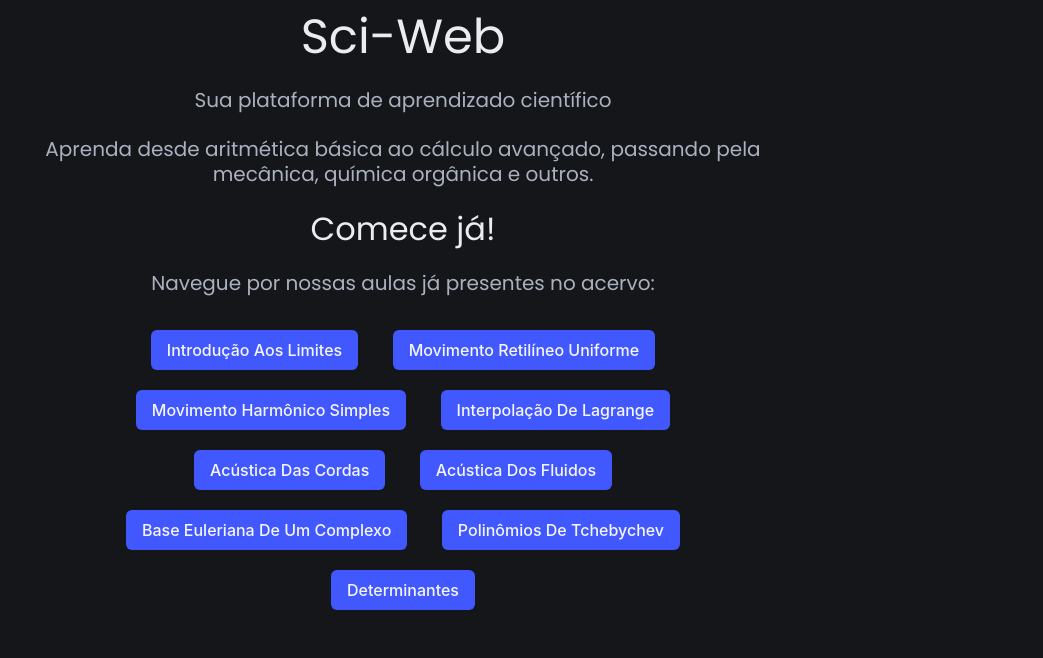
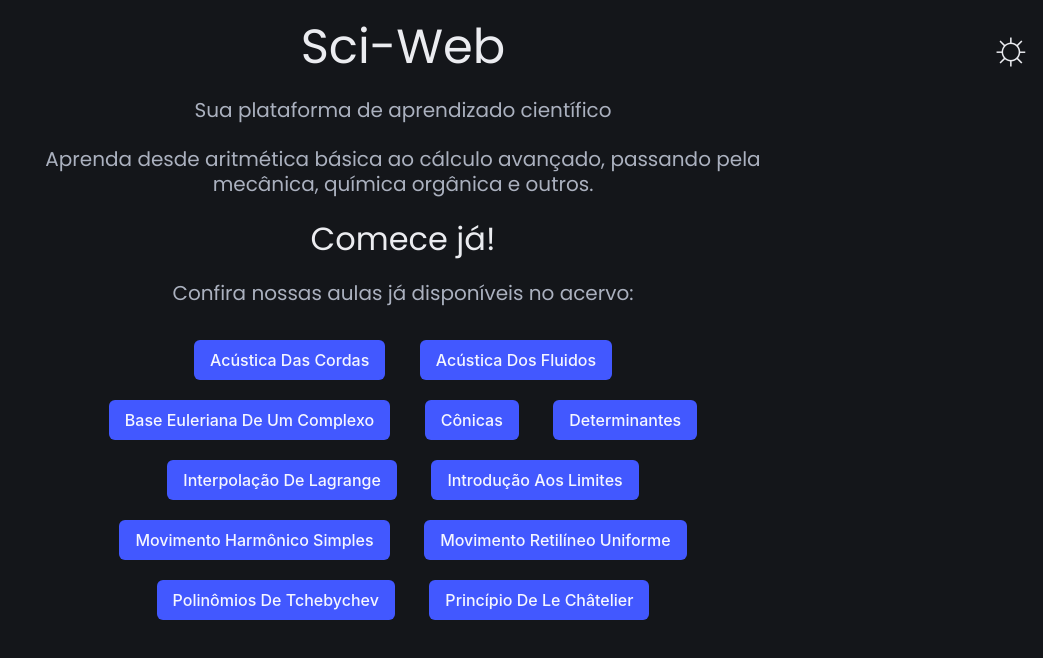
Before and after one commit to MarkChase3/markchase3.github.io, a plain HTML site: page sci-web/index.html in a window 1280 px wide. Shown: the whole page, without its empty margins (237-1280 px from the left). Drawn offline with nearby package versions, Linux system fonts and the light colour scheme.

Commit message:
Update index.html

```diff
--- a/sci-web/index.html
+++ b/sci-web/index.html
@@ -1,5 +1,5 @@
 <!DOCTYPE html>
-<html class="theme-dark" lang="en">
+<html lang="en">
 <head>
     <meta charset="UTF-8">
     <meta name="viewport" content="width=device-width, initial-scale=1.0">
@@ -15,8 +15,9 @@
             font-weight: 100;
         }
         body {
-            padding: 10px;
-            min-height: 100vh;
+            margin-top: 20px;
+            margin-left: 10px;
+            margin-right: 10px;
         }
         .button {
             margin-right: 15px;
@@ -24,14 +25,50 @@
             margin-top: 10px;
             margin-bottom: 10px;
         }
+                    .right {
+                position: absolute;
+                top: 20px;
+                right: 10px;
+            }
+            .header {
+                text-align: center;
+            }
     </style>
 </head>
 <body>
+    <script>
+        console.log(localStorage.getItem('theme'))
+        if(!localStorage.getItem('theme')){
+        localStorage.setItem('theme', 'theme-dark')
+        document.querySelector('html').classList.add('theme-dark')
+    }
+    if(localStorage.getItem('theme') == 'theme-light'){
+        document.querySelector('html').classList.add('theme-light')
+        localStorage.setItem('theme', 'theme-light')
+    }
+   if(localStorage.getItem('theme') == 'theme-dark'){
+        document.querySelector('html').classList.add('theme-dark')
+        localStorage.setItem('theme', 'theme-dark')
+    }
+    </script>
+    <div class="header">
+    <h1 class="title is-1 font-poppins">Sci-Web</h1>
+    </div>
+    <a class="right title is-1 font-poppins" id="title" onclick="
+    if(document.querySelector('html').classList.contains('theme-dark')){
+    document.querySelector('html').classList.remove('theme-dark');
+        localStorage.setItem('theme', 'theme-light')
+    document.querySelector('html').classList.add('theme-light')}
+    else {
+    document.querySelector('html').classList.remove('theme-light');
+        localStorage.setItem('theme', 'theme-dark')
+    document.querySelector('html').classList.add('theme-dark')}
+    ">☼</a>
+    <br>
     <div class="columns">
         <div class="column"></div>
         <div class="column is-three-fifths">
             <center>
-                <h1 class="title is-1 font-poppins">Sci-Web</h1>
                 <span></span>
                 <h5 class="subtitle is-5 font-poppins">Sua plataforma de aprendizado científico</h5>
                 <span></span>
@@ -39,17 +76,19 @@
                 <span></span>
                 <h1 class="title is-3 font-poppins">Comece já!</h1>
                 <span></span>
-                <h5 class="subtitle is-5 font-poppins">Navegue por nossas aulas já presentes no acervo:</h5>
+                <h5 class="subtitle is-5 font-poppins">Confira nossas aulas já disponíveis no acervo:</h5>
                 <div class="are-medium">
-                    <button class="button is-link" onclick="window.location.href = window.location.href.split('/').slice(0,-1).join('/')+'/class.html?c=Introdução Aos Limites'">Introdução Aos Limites</button>
-                    <button class="button is-link" onclick="window.location.href = window.location.href.split('/').slice(0,-1).join('/')+'/class.html?c=Movimento Retilíneo Uniforme'">Movimento Retilíneo Uniforme</button>
-                    <button class="button is-link" onclick="window.location.href = window.location.href.split('/').slice(0,-1).join('/')+'/class.html?c=Movimento Harmônico Simples'">Movimento Harmônico Simples</button>
-                    <button class="button is-link" onclick="window.location.href = window.location.href.split('/').slice(0,-1).join('/')+'/class.html?c=Interpolação De Lagrange'">Interpolação De Lagrange</button>
                     <button class="button is-link" onclick="window.location.href = window.location.href.split('/').slice(0,-1).join('/')+'/class.html?c=Acústica Das Cordas'">Acústica Das Cordas</button>
                     <button class="button is-link" onclick="window.location.href = window.location.href.split('/').slice(0,-1).join('/')+'/class.html?c=Acústica Dos Fluidos'">Acústica Dos Fluidos</button>
                     <button class="button is-link" onclick="window.location.href = window.location.href.split('/').slice(0,-1).join('/')+'/class.html?c=Base Euleriana De Um Complexo'">Base Euleriana De Um Complexo</button>
+                    <button class="button is-link" onclick="window.location.href = window.location.href.split('/').slice(0,-1).join('/')+'/class.html?c=Cônicas'">Cônicas</button>
+                    <button class="button is-link" onclick="window.location.href = window.location.href.split('/').slice(0,-1).join('/')+'/class.html?c=Determinantes'">Determinantes</button>
+                    <button class="button is-link" onclick="window.location.href = window.location.href.split('/').slice(0,-1).join('/')+'/class.html?c=Interpolação De Lagrange'">Interpolação De Lagrange</button>
+                    <button class="button is-link" onclick="window.location.href = window.location.href.split('/').slice(0,-1).join('/')+'/class.html?c=Introdução Aos Limites'">Introdução Aos Limites</button>
+                    <button class="button is-link" onclick="window.location.href = window.location.href.split('/').slice(0,-1).join('/')+'/class.html?c=Movimento Harmônico Simples'">Movimento Harmônico Simples</button>
+                    <button class="button is-link" onclick="window.location.href = window.location.href.split('/').slice(0,-1).join('/')+'/class.html?c=Movimento Retilíneo Uniforme'">Movimento Retilíneo Uniforme</button>
                     <button class="button is-link" onclick="window.location.href = window.location.href.split('/').slice(0,-1).join('/')+'/class.html?c=Polinômios De Tchebychev'">Polinômios De Tchebychev</button>
-                    <button class="button is-link" onclick="window.location.href = window.location.href.split('/').slice(0,-1).join('/')+'/class.html?c=Determinantes'">Determinantes</button>
+                    <button class="button is-link" onclick="window.location.href = window.location.href.split('/').slice(0,-1).join('/')+'/class.html?c=Princípio De Le Châtelier'">Princípio De Le Châtelier</button>
                 </div>
             </center>
         </div>
```
